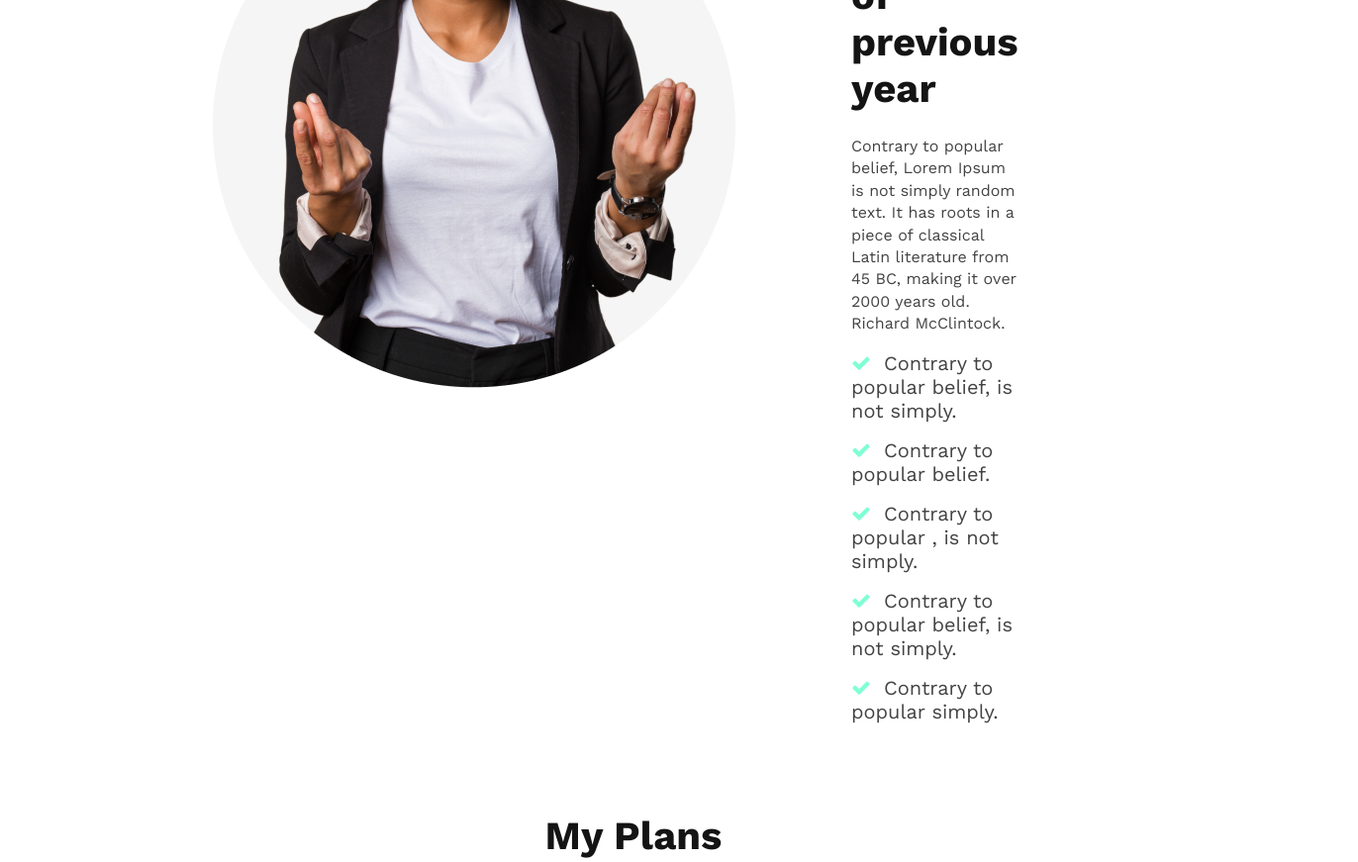
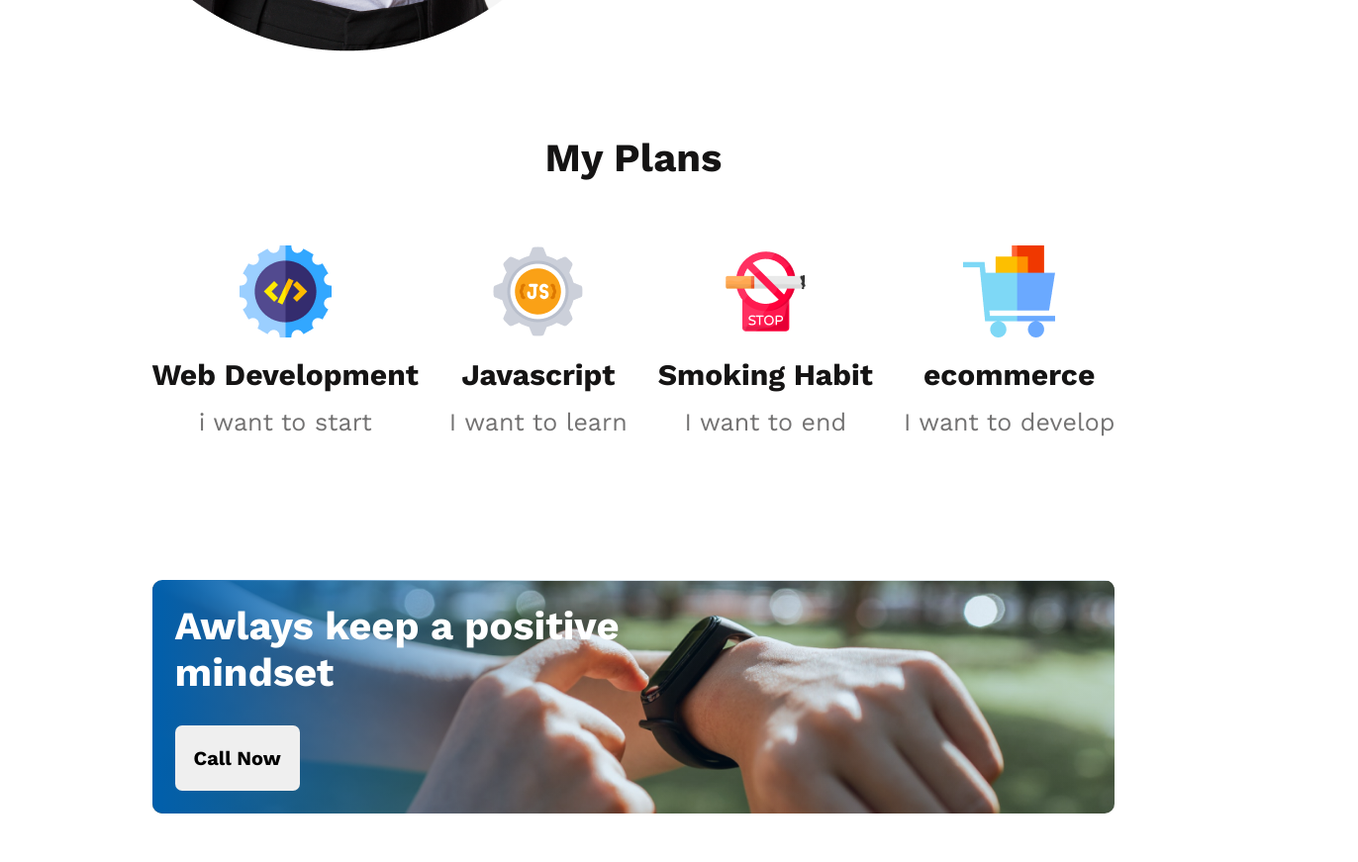
Before and after one commit to Mohammad-sowrav/sowrav-first-assignment, a plain HTML site: page index.html in a window 1280 px wide. Shown: the part 1440-2311 px from the top of the page at 99% size, 1372 px wide, since content can reach past the window. Drawn offline with nearby package versions, Linux system fonts and the light colour scheme; a web font is replaced by a local one.

Commit message:
fiexd problem

```diff
--- a/index.html
+++ b/index.html
@@ -34,7 +34,7 @@
             </div>
 
             <div class="main-content">
-                <p class="main-title">My failures of previous year</p>
+                <p class="main-title">My failures of <br>previous year</p>
                     <p class="main-description">Contrary to popular belief, Lorem Ipsum is not
                         simply random text. It has roots in a piece of
                         classical Latin literature from 45 BC, making it over
--- a/style/style.css
+++ b/style/style.css
@@ -6,22 +6,19 @@
 .header-content{
     background-image: url("../images/banner/banner3.png");
     background-repeat: no-repeat;
-    height: 960px;
+    height: 490px;
     background-position: center top;
     background-size: 100% auto;
 }
 .header-content{
-    direction:rtl;
+    direction: rtl;
     padding-top: 148px;
-    padding-left: 1039px;
-    padding-right: 333px;
+    padding-left: 690px;
+    padding-right: 78px;
 }
 .blockquote{
-
     font-weight: 700;
     font-size: 65px;
-
-
     color: #FFFFFF;
 }
 /* header description */
@@ -46,16 +43,20 @@
 /* head style end */
 
 /* main section style start */
+.main{
+    margin-top: 130px;
+}
 .main-section{
+
     display: flex;
-    gap: 90px;
-    width: 70%;
+    gap: 70px;
+    width: 90%;
     margin: auto;
 
 }
 .main-content{
     margin-top: 200px;
-    padding: 10px 211px 10px 9px;
+    padding: 10px 05 10px 5px;
 }
 .main-title{
 
@@ -63,6 +64,7 @@
     font-size: 40px;
     color:#151414;
     margin-bottom: 24px;
+
 }
 .main-description{
 
@@ -90,6 +92,7 @@
     width: 80%;
     margin: auto;
     margin-top: 80px;
+    margin-bottom: 130px;
 }
 .plan{
     font-family: 'Work Sans', sans-serif;
@@ -120,6 +123,32 @@
     font-size: 25px;
     color: #737272;
     margin-top: 16px;
+}
+.think-positive{
+    margin: auto;
+    background-image: url("../images/watch.png");
+    background-repeat: no-repeat;
+    background-position-x: center;
+    background-size: 100%;
+    width: 76%;
+    margin-bottom: 130px;
+    border-radius: 10px;
+
+
+}
+.sub-think{
+    margin: auto;
+    padding: 23px;
+    background: linear-gradient(90deg, rgba(0,95,172,1) 0%, rgba(0,95,172,0.10127801120448177) 42%);
+    border-radius: 10px;
+
+
+}
+.thik-title{
+    font-weight: 700;
+    font-size: 40px;
+    color:#FFFFFF;
+
 }
 /* footer style start */
 .end-footer{
@@ -156,7 +185,8 @@
 }
 .footer-description, a{
     text-decoration: none;
-    padding: 10px;
+    padding: 1px 1px 9px 0px;
+
 }
 .footer-two{
    padding-top: 60px;
@@ -191,29 +221,3 @@ input[type="submit"]{
     border-radius: 8px;
 
 }
-.think-positive{
-    margin-top: 130px;
-    background-image: url("../images/watch.png");
-    background-repeat: no-repeat;
-    background-position-x: center;
-    background-size: 100%;
-    width: 71%;
-    margin-left: 277px;
-    margin-bottom: 130px;
-    border-radius: 10px;
-
-
-}
-.sub-think{
-    padding: 30px;
-    background: linear-gradient(90deg, rgba(0,95,172,1) 0%, rgba(0,95,172,0.10127801120448177) 42%);
-    border-radius: 10px;
-
-
-}
-.thik-title{
-    font-weight: 700;
-    font-size: 40px;
-    color:#FFFFFF;
-
-}
```
